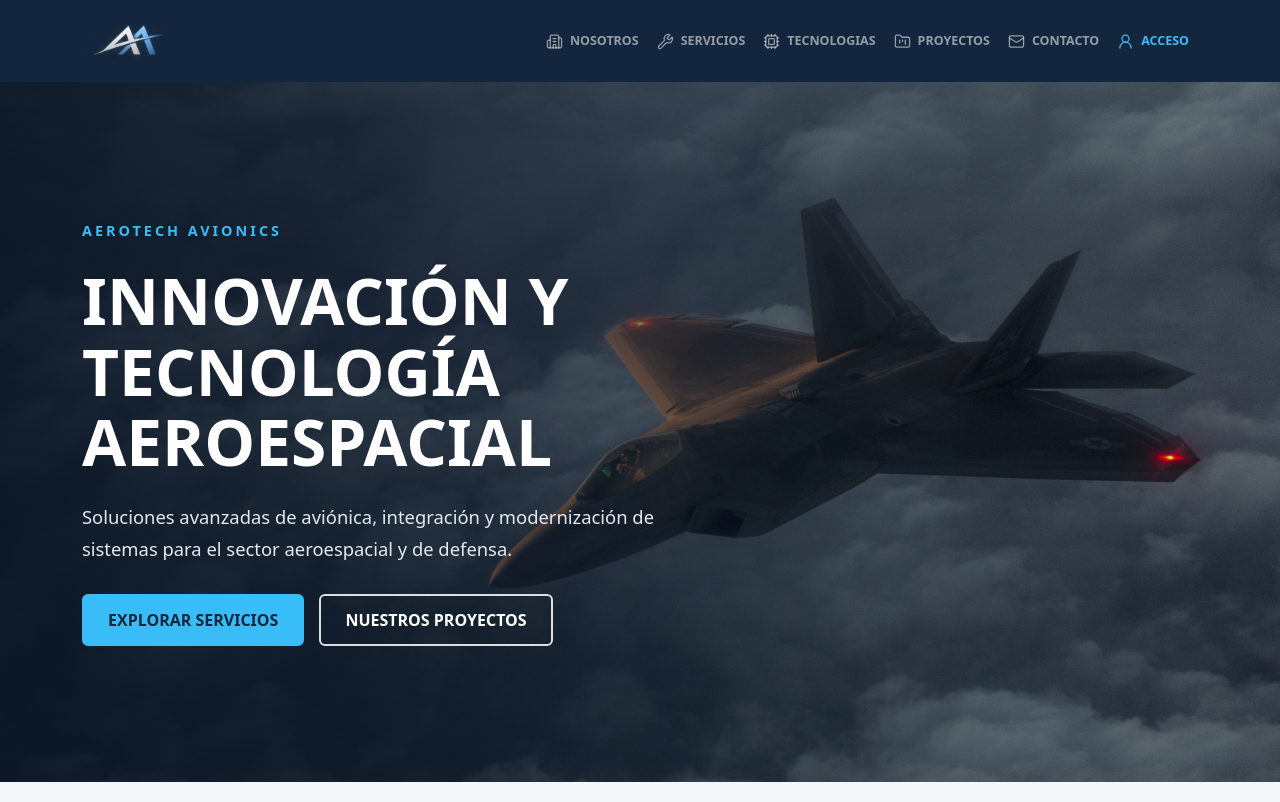
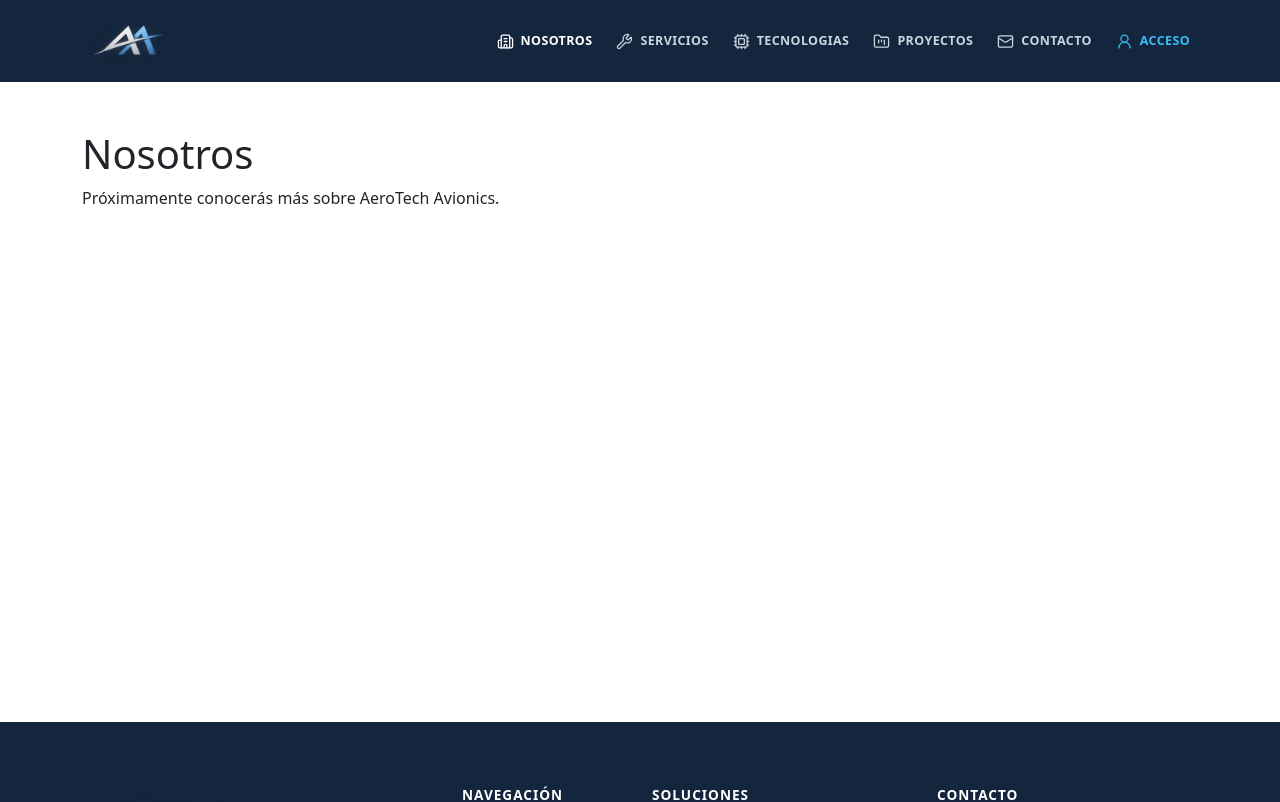
Before and after one commit to ImShazz/aerotech-avionics, a React (Vite) app: page /nosotros in a window 1280 px wide. Shown: the top 802 px of the page. Built offline with nearby package versions, Linux system fonts and the light colour scheme.

Commit message:
feat: implementar navegacion con React Router

```diff
--- a/package.json
+++ b/package.json
@@ -13,7 +13,8 @@
     "bootstrap": "^5.3.8",
     "lucide-react": "^1.61.0",
     "react": "^19.3.1",
-    "react-dom": "^19.3.1"
+    "react-dom": "^19.3.1",
+    "react-router": "^8.5.0"
   },
   "devDependencies": {
     "@types/react": "^19.3.0",
--- a/src/App.jsx
+++ b/src/App.jsx
@@ -1,14 +1,30 @@
+
+import { Routes, Route } from 'react-router'
 
 import Navbar from './components/layout/Navbar'
 import Footer from './components/layout/Footer'
 import Home from './pages/Home/Home'
+
 import './App.css'
 
 function App() {
   return (
     <>
       <Navbar />
-      <Home />
+
+      <Routes>
+        <Route path="/" element={<Home />} />
+        <Route
+          path="/nosotros"
+          element={
+            <main className="container py-5">
+              <h1>Nosotros</h1>
+              <p>Próximamente conocerás más sobre AeroTech Avionics.</p>
+            </main>
+          }
+        />
+      </Routes>
+
       <Footer />
     </>
   )
--- a/src/components/layout/Navbar.css
+++ b/src/components/layout/Navbar.css
@@ -1,108 +1,144 @@
+
+/* =========================================
+   NAVBAR - AEROTECH AVIONICS
+========================================= */
 
 .navbar-aerotech {
   background-color: var(--color-primary);
   min-height: 76px;
+  width: 100%;
+  padding: 8px 0;
 }
+
+/* Logo */
 
 .navbar-logo {
   display: flex;
   align-items: center;
   padding: 0;
-  margin-right: 24px;
 }
 
 .logo-aa {
-  display: block;
   width: 85px;
   height: 56px;
   object-fit: contain;
-  transition: transform 0.25s ease;
+  transition: transform 0.3s ease;
 }
 
 .navbar-logo:hover .logo-aa {
-  transform: scale(1.06);
+  transform: scale(1.05);
+}
+
+/* Enlaces */
+
+.navbar-aerotech .navbar-nav {
+  gap: 8px;
 }
 
 .navbar-aerotech .nav-enlace {
   display: flex;
   align-items: center;
   gap: 7px;
-  padding: 10px 9px !important;
+
+  color: #cbd5e1;
   font-size: 0.78rem;
   font-weight: 600;
-  white-space: nowrap;
-  transition: color 0.2s ease;
+  letter-spacing: 0.4px;
+
+  padding: 10px 12px;
+  transition:
+    color 0.25s ease,
+    background-color 0.25s ease;
 }
 
-.navbar-aerotech .nav-enlace:hover {
+.navbar-aerotech .nav-enlace svg {
+  flex-shrink: 0;
+}
+
+.navbar-aerotech .nav-enlace:hover,
+.navbar-aerotech .nav-enlace.active {
   color: var(--color-accent);
 }
+
+/* Acceso */
 
 .navbar-aerotech .nav-acceso {
   color: var(--color-accent);
 }
 
-.navbar-aerotech .nav-acceso:hover {
-  color: white;
+/* Botón hamburguesa */
+
+.navbar-aerotech .navbar-toggler {
+  border: 2px solid rgba(255, 255, 255, 0.45);
+  border-radius: 9px;
+  padding: 9px 12px;
+  box-shadow: none;
 }
 
+.navbar-aerotech .navbar-toggler:focus-visible {
+  outline: 2px solid var(--color-accent);
+  outline-offset: 3px;
+}
+
+/* =========================================
+   MENÚ MÓVIL ENCAPSULADO
+========================================= */
+
 @media (max-width: 991.98px) {
-  .navbar-aerotech .nav-enlace {
-    padding: 12px 0 !important;
-  }
 
   .navbar-aerotech .navbar-collapse {
-    padding-top: 14px;
-    padding-bottom: 10px;
-  }
-}
-
-
-/* Menú desplegable en dispositivos móviles */
-@media (max-width: 991.98px) {
-  .navbar-collapse {
     background-color: var(--color-secondary);
     border: 1px solid rgba(255, 255, 255, 0.12);
     border-radius: 12px;
-    padding: 0 14px;
+
+    padding: 12px 14px;
     margin-top: 12px;
+
     box-shadow: 0 15px 30px rgba(0, 0, 0, 0.2);
   }
 
-  /* Animación de los enlaces al abrir el menú */
-  .navbar-collapse.show .nav-link {
-    animation: aparecerEnlace 0.3s ease both;
+  .navbar-aerotech .navbar-nav {
+    gap: 3px;
+    align-items: stretch;
   }
 
-  .navbar-collapse.show .nav-item:nth-child(2) .nav-link {
-    animation-delay: 40ms;
-  }
-
-  .navbar-collapse.show .nav-item:nth-child(3) .nav-link {
-    animation-delay: 80ms;
-  }
-
-  .navbar-collapse.show .nav-item:nth-child(4) .nav-link {
-    animation-delay: 120ms;
-  }
-
-  .navbar-collapse.show .nav-item:nth-child(5) .nav-link {
-    animation-delay: 160ms;
-  }
-
-  .navbar-collapse.show .nav-item:nth-child(6) .nav-link {
-    animation-delay: 200ms;
-  }
-
-  .navbar-collapse .nav-link {
+  .navbar-aerotech .nav-enlace {
     padding: 13px 12px;
     border-radius: 8px;
   }
 
-  .navbar-collapse .nav-link:hover {
+  .navbar-aerotech .nav-enlace:hover {
     background-color: rgba(56, 189, 248, 0.1);
   }
+
+  /* Animación de entrada de los enlaces */
+
+  .navbar-aerotech .navbar-collapse.show .nav-enlace {
+    animation: aparecerEnlace 0.3s ease both;
+  }
+
+  .navbar-aerotech .navbar-collapse.show .nav-enlace:nth-child(2) {
+    animation-delay: 40ms;
+  }
+
+  .navbar-aerotech .navbar-collapse.show .nav-enlace:nth-child(3) {
+    animation-delay: 80ms;
+  }
+
+  .navbar-aerotech .navbar-collapse.show .nav-enlace:nth-child(4) {
+    animation-delay: 120ms;
+  }
+
+  .navbar-aerotech .navbar-collapse.show .nav-enlace:nth-child(5) {
+    animation-delay: 160ms;
+  }
+
+  .navbar-aerotech .navbar-collapse.show .nav-enlace:nth-child(6) {
+    animation-delay: 200ms;
+  }
 }
+
+/* Animación */
 
 @keyframes aparecerEnlace {
   from {
@@ -117,8 +153,12 @@
 }
 
 /* Accesibilidad */
+
 @media (prefers-reduced-motion: reduce) {
-  .navbar-collapse .nav-link {
+  .navbar-aerotech *,
+  .navbar-aerotech *::before,
+  .navbar-aerotech *::after {
     animation: none !important;
+    transition: none !important;
   }
 }
--- a/src/components/layout/Navbar.jsx
+++ b/src/components/layout/Navbar.jsx
@@ -1,5 +1,6 @@
 
 import { useState } from 'react'
+import { NavLink, Link } from 'react-router'
 import {
   Building2,
   Wrench,
@@ -17,21 +18,21 @@ function Navbar() {
   const cerrarMenu = () => setMenuAbierto(false)
 
   const enlaces = [
-    { nombre: 'NOSOTROS', ruta: '#nosotros', Icono: Building2 },
-    { nombre: 'SERVICIOS', ruta: '#servicios', Icono: Wrench },
-    { nombre: 'TECNOLOGIAS', ruta: '#tecnologias', Icono: Cpu },
-    { nombre: 'PROYECTOS', ruta: '#proyectos', Icono: FolderKanban },
-    { nombre: 'CONTACTO', ruta: '#contacto', Icono: Mail },
-    { nombre: 'ACCESO', ruta: '#acceso', Icono: UserRound }
+    { nombre: 'NOSOTROS', ruta: '/nosotros', Icono: Building2 },
+    { nombre: 'SERVICIOS', ruta: '/#servicios', Icono: Wrench },
+    { nombre: 'TECNOLOGIAS', ruta: '/#tecnologias', Icono: Cpu },
+    { nombre: 'PROYECTOS', ruta: '/#proyectos', Icono: FolderKanban },
+    { nombre: 'CONTACTO', ruta: '/#contacto', Icono: Mail },
+    { nombre: 'ACCESO', ruta: '/#acceso', Icono: UserRound }
   ]
 
   return (
     <nav className="navbar navbar-expand-lg navbar-dark navbar-aerotech">
       <div className="container">
 
-        <a
+        <Link
           className="navbar-brand navbar-logo"
-          href="#inicio"
+          to="/"
           onClick={cerrarMenu}
           aria-label="AeroTech Avionics - Ir al inicio"
         >
@@ -40,7 +41,7 @@ function Navbar() {
             alt="AeroTech Avionics"
             className="logo-aa"
           />
-        </a>
+        </Link>
 
         <button
           className="navbar-toggler"
@@ -61,17 +62,28 @@ function Navbar() {
         >
           <div className="navbar-nav ms-auto align-items-lg-center">
             {enlaces.map(({ nombre, ruta, Icono }) => (
-              <a
+              <NavLink
                 key={nombre}
-                href={ruta}
-                className={`nav-link nav-enlace ${
-                  nombre === 'ACCESO' ? 'nav-acceso' : ''
-                }`}
+                to={ruta}
+                end
+                className={({ isActive }) =>
+                  `nav-link nav-enlace ${
+                    nombre === 'ACCESO' ? 'nav-acceso' : ''
+                  } ${
+                    isActive && !ruta.includes('#')
+                      ? 'active'
+                      : ''
+                  }`
+                }
                 onClick={cerrarMenu}
               >
-                <Icono size={17} strokeWidth={1.8} aria-hidden="true" />
+                <Icono
+                  size={17}
+                  strokeWidth={1.8}
+                  aria-hidden="true"
+                />
                 <span>{nombre}</span>
-              </a>
+              </NavLink>
             ))}
           </div>
         </div>
--- a/src/main.jsx
+++ b/src/main.jsx
@@ -1,11 +1,16 @@
+
 import { StrictMode } from 'react'
 import { createRoot } from 'react-dom/client'
+import { BrowserRouter } from 'react-router'
+
 import './index.css'
 import App from './App.jsx'
 import 'bootstrap/dist/css/bootstrap.min.css'
 
 createRoot(document.getElementById('root')).render(
   <StrictMode>
-    <App />
-  </StrictMode>,
+    <BrowserRouter>
+      <App />
+    </BrowserRouter>
+  </StrictMode>
 )
```
Also changed, not shown: 1 other file (tests, documents, lock files or other folders).
